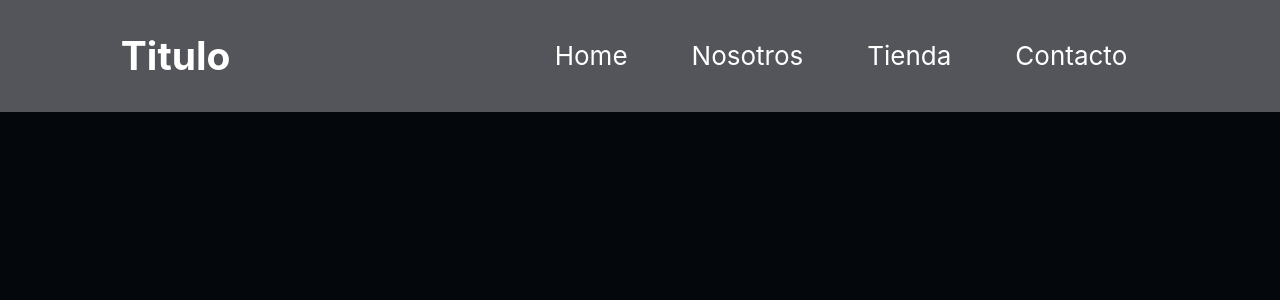
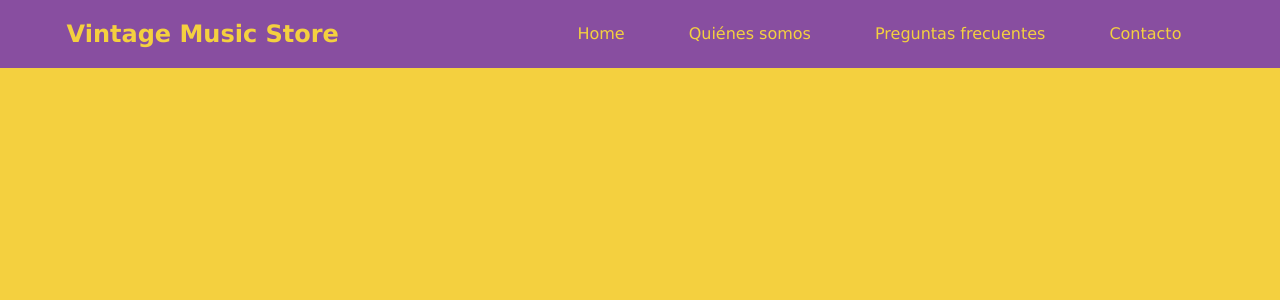
Before and after one commit to MaxiCondeP/maxiconde-ecommerce, a React (Create React App) app: page / in a window 1280 px wide. Shown: the top 300 px of the page. Built offline with nearby package versions, Linux system fonts and the light colour scheme.

Commit message:
Se agrega temática y modifican colores

```diff
--- a/src/App.css
+++ b/src/App.css
@@ -1,38 +1,12 @@
+
 .App {
+  font-family: 'Lucida Sans', 'Lucida Sans Regular', 'Lucida Grande', 'Lucida Sans Unicode', Geneva, Verdana, sans-serif;
   text-align: center;
-}
 
-.App-logo {
-  height: 40vmin;
-  pointer-events: none;
-}
-
-@media (prefers-reduced-motion: no-preference) {
-  .App-logo {
-    animation: App-logo-spin infinite 20s linear;
-  }
 }
 
 .App-header {
-  background-color: #04070c;
-  min-height: 100vh;
   display: flex;
-  flex-direction: column;
   align-items: center;
   justify-content: center;
-  font-size: calc(10px + 2vmin);
-  color: white;
 }
-
-.App-link {
-  color: #61dafb;
-}
-
-@keyframes App-logo-spin {
-  from {
-    transform: rotate(0deg);
-  }
-  to {
-    transform: rotate(360deg);
-  }
-}
--- a/src/App.js
+++ b/src/App.jsx
@@ -6,7 +6,6 @@ function App() {
     <div className="App">
       <header className="App-header">
         <Navbar/>
-
       </header>
     </div>
   );
--- a/src/components/Navbar/Navbar.css
+++ b/src/components/Navbar/Navbar.css
@@ -4,10 +4,13 @@
     flex-direction: row;
     justify-content: space-evenly;
     align-items: center;
-    position: absolute;
     top: 0;
-    background-color: #53555a;
+    background-color: #884EA0 ;
 
+}
+
+.menuContainer h2{
+    color: #F4D03F;
 }
 
 .menu{
@@ -27,5 +30,6 @@
 
 .menu li a{
     text-decoration: none ;
-    color: white;
+    color: #F4D03F;
+    font-style: bold;
 }
--- a/src/components/Navbar/Navbar.js
+++ b/src/components/Navbar/Navbar.jsx
@@ -3,17 +3,19 @@ import './Navbar.css'
 
 
 
-export const Navbar =()=>{
+export const Navbar =() =>{
     return(
         <div className="menuContainer">
-             <h2> Titulo </h2>
+             <h2> Vintage Music Store </h2>
              <ul className="menu">
             <li><a href="#">Home</a></li>
-            <li><a href="#">Nosotros</a></li>
-            <li><a href="#">Tienda</a></li>
+            <li><a href="#">Quiénes somos</a></li>
+            <li><a href="#">Preguntas frecuentes</a></li>
             <li><a href="#">Contacto</a></li>
             </ul>
         </div>
 
     )
 }
+
+export default Navbar;
--- a/src/index.css
+++ b/src/index.css
@@ -1,5 +1,6 @@
 body {
   margin: 0;
+  background-color: #F4D03F;
   font-family: -apple-system, BlinkMacSystemFont, 'Segoe UI', 'Roboto', 'Oxygen',
     'Ubuntu', 'Cantarell', 'Fira Sans', 'Droid Sans', 'Helvetica Neue',
     sans-serif;
```
